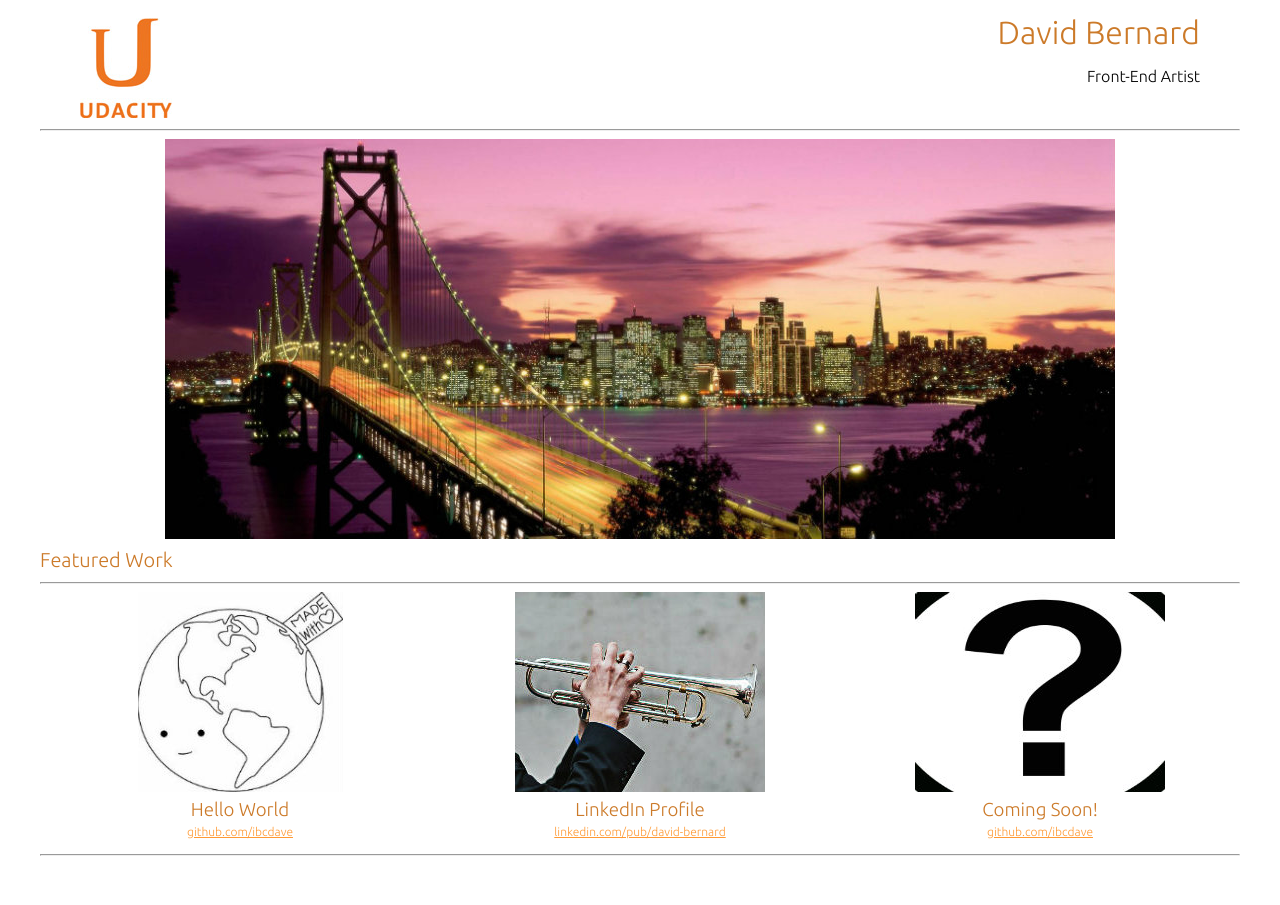
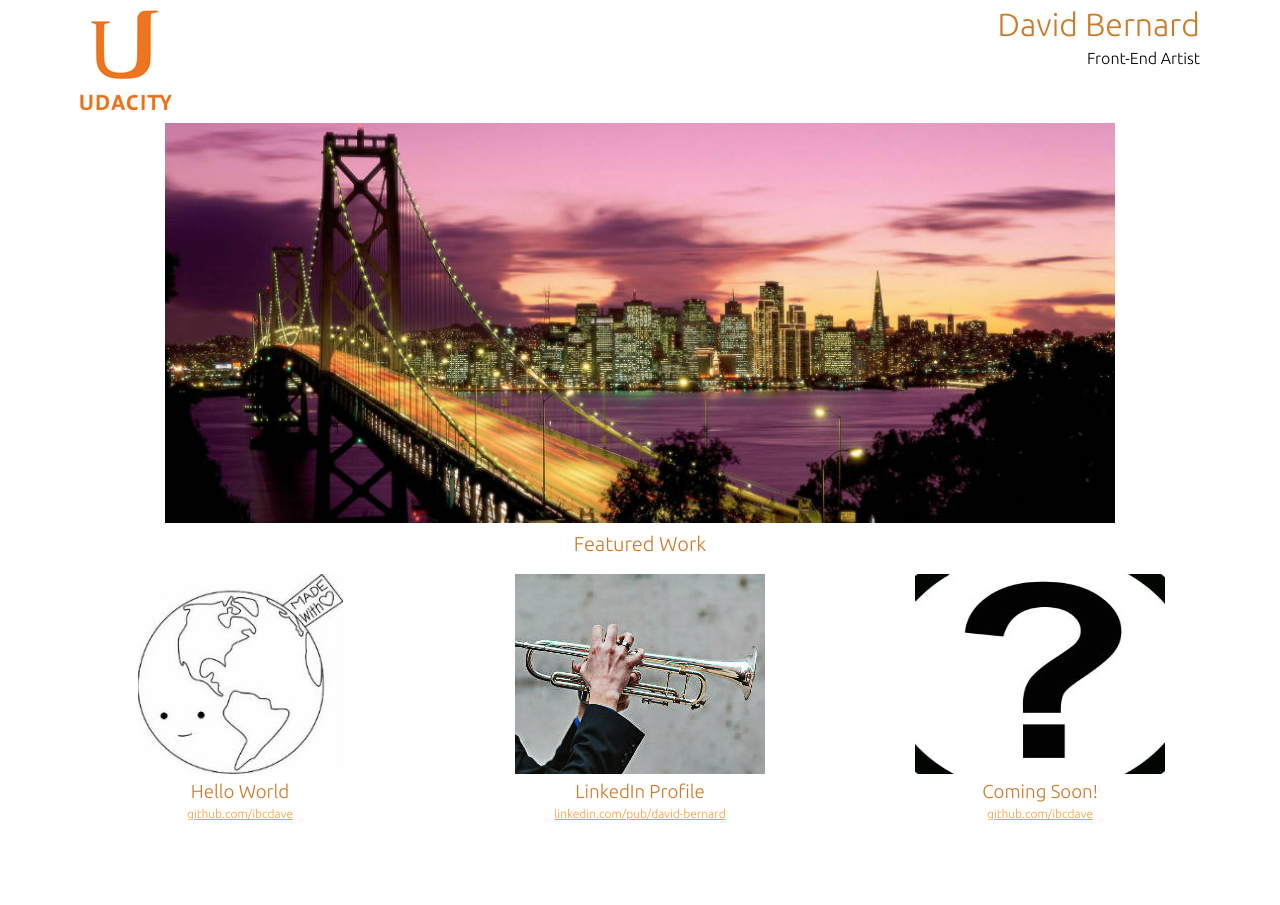
Before and after one commit to ibcdave/Udacity-P1, a plain HTML site: page bootstrap/project1.html in a window 1280 px wide. Drawn offline with Linux system fonts and the light colour scheme; files whose address does not match are found by name; a web font is replaced by a local one.

Commit message:
post-review
P1 has been reviewed and changes were executed.

```diff
--- a/bootstrap/css/main.css
+++ b/bootstrap/css/main.css
@@ -1,4 +1,4 @@
- {
+* {
     margin: 0px;
     padding: 0px;
     border: 0px;
@@ -12,6 +12,14 @@
     font-weight: 300;
     -webkit-transition: width 0.5s;
     transition: width 0.5s;
+}
+
+@import url(http://weloveiconfonts.com/api/?family=zocial);
+    [Class*="zocial-"]:before {
+      display: inline-block;
+      font-family: 'zocial', sans-serif;
+      text-shadow: 3px 3px #aaa;
+      width: 2em;
     }
 
 .right {
@@ -38,8 +46,6 @@
     .container {
         display: -webkit-flex;
         display: flex;
-       -webkit-flex-flow: row wrap;
-       flex-flow: row wrap;
     }
 }
 
@@ -73,11 +79,9 @@
 .hr {
     width: 100%;
     max-width: 1200px;
+    height: 10px;
+    color: black;
 }
-
-picture {
-    padding-top: 10px;
-    padding-bottom: 10px;
 
 }
 @media screen and (min-width: 800px) {
@@ -122,14 +126,6 @@ h2 {
     margin-bottom: 6px;
 }
 
-@import url(http://weloveiconfonts.com/api/?family=zocial);
-    [Class*="zocial-"]:before {
-      display: inline-block;
-      font-family: 'zocial', sans-serif;
-      text-shadow: 3px 3px #aaa;
-      width: 2em;
-      }
-
 h4 {
     font-size: 2em;
     margin: 1em 0;
@@ -157,9 +153,9 @@ h2 {
 }
 
 a:link {
-    color: #ff9933 ;
+    color: #ff9933;
 }
 
 a:visited {
-    color: #ff9933 ;
+    color: #ff9935;
     }
--- a/bootstrap/project1.html
+++ b/bootstrap/project1.html
@@ -1,28 +1,31 @@
 <!DOCTYPE html>
 <html>
 <head>
+	<title>Dave's Portfolio</title>
 	<meta name="viewport" content="width+device-width, initial-scale=1">
     <meta http-equiv="Content-Type" content="text/html; charset=UTF-8">
     <meta charset="utf-8">
-    <link rel="stylesheet" type="text/css" href="file:////Users/davidbernard/GitHub/Udacity-P1/bootstrap/css/main.css">
+    <link href='http://fonts.googleapis.com/css?family=Ubuntu:300,400' rel='stylesheet'>
     <link rel="stylesheet" href="http://weloveiconfonts.com/api/?family=zocial" />
-    <link href='http://fonts.googleapis.com/css?family=Ubuntu:300,400' rel='stylesheet' type='text/css'>
-	<title>Dave's Portfolio</title>
+	<link rel="stylesheet" href="css/main.css">
 </head>
 <body>
 	<div class="grid">
+		<header>
 			<div class="row">
 				<div class="col-6">
 					<a href="http://udacity.com"></a>
-				<img src="./images/udacity_logo.jpg" class="padleft padtop" alt="Udacity Logo">
+					<img class="padleft padtop" src="./images/udacity_logo.jpg" alt="Udacity Logo">
 				</div>
 	      		<div class="col-6">
 	        		<h1 class="right">David Bernard</h1>
 	        		<p class="right">Front-End Artist</p>
 	      		</div>
 			</div>
+		</header>
+		<section>
 
-		<div><hr></div>
+			<div class="hr"></div>
 
 			<div class="row">
 				<div class="col-12">
@@ -35,9 +38,14 @@
 				</div>
 			</div>
 
+			<div class="row">
+				<div class="col-12">
 					<h2>Featured Work</h2>
+				</div>
+			</div>
 
-		<div><hr></div>
+
+			<div class="hr"></div>
 
 			<div class="row">
 				<div class="container">
@@ -77,13 +85,16 @@
 				</div>
 	 		</div>
 
- 		<div><hr></div>
+	 		<div class="hr"></div>
 
+		</section>
+ 		<footer>
 	 		<div class="row">
 	 			<h4><a href="https://twitter.com/ibcdave"><span class="zocial-twitter"></span></a></h4>
 	 			<h4><a href="https://www.linkedin.com/pub/david-bernard/21/871/874"><span class="zocial-linkedin"></span></a></h4>
 				<h4><a href="https://plus.google.com/u/0/+DavidBernard8/about/p/pub"><span class="zocial-googleplus"></span></a></h4>
 	  		</div>
+  		</footer>
  	</div>
 </body>
 </html>
```
Lines whose indentation alone changed are shown as unchanged.
